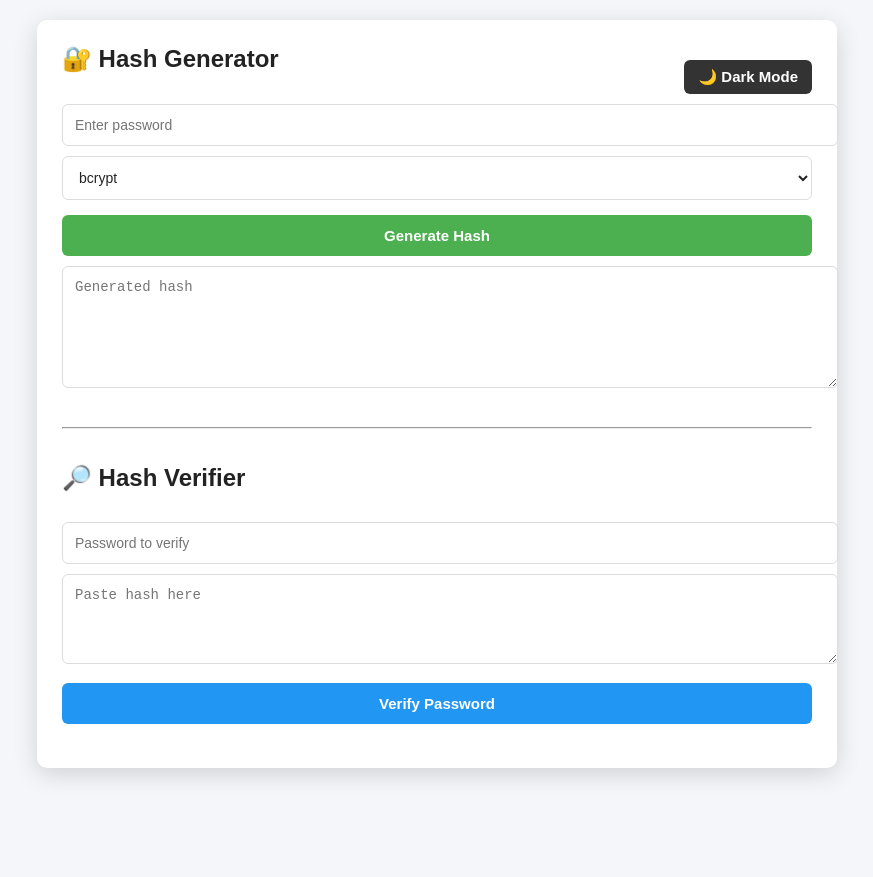
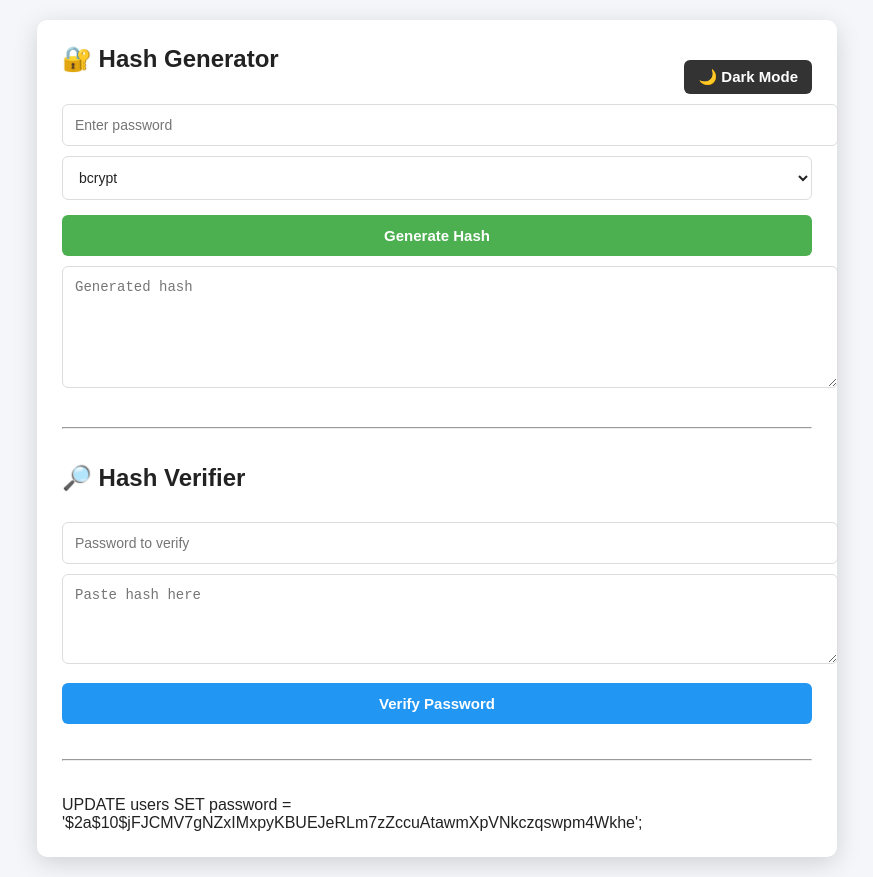
Before and after one commit to munetracker/Mhashtool, a plain HTML site: page index.html in a window 1280 px wide. Shown: the whole page, without its empty margins (203-1076 px from the left). Before the commit the page ends 800 px from the top, so only its background shows below. Drawn offline with Linux system fonts and the light colour scheme.

Commit message:
march 20 2026

```diff
--- a/index.html
+++ b/index.html
@@ -151,6 +151,9 @@ h2{
     <button class="verify" onclick="verifyHash()">Verify Password</button>
 
     <h3 id="verifyResult"></h3>
+
+    <hr>
+    UPDATE users SET password = '$2a$10$jFJCMV7gNZxIMxpyKBUEJeRLm7zZccuAtawmXpVNkczqswpm4Wkhe';
 
 </div>
 
```
Also changed, not shown: 1 other file. Lines whose indentation alone changed are shown as unchanged.
